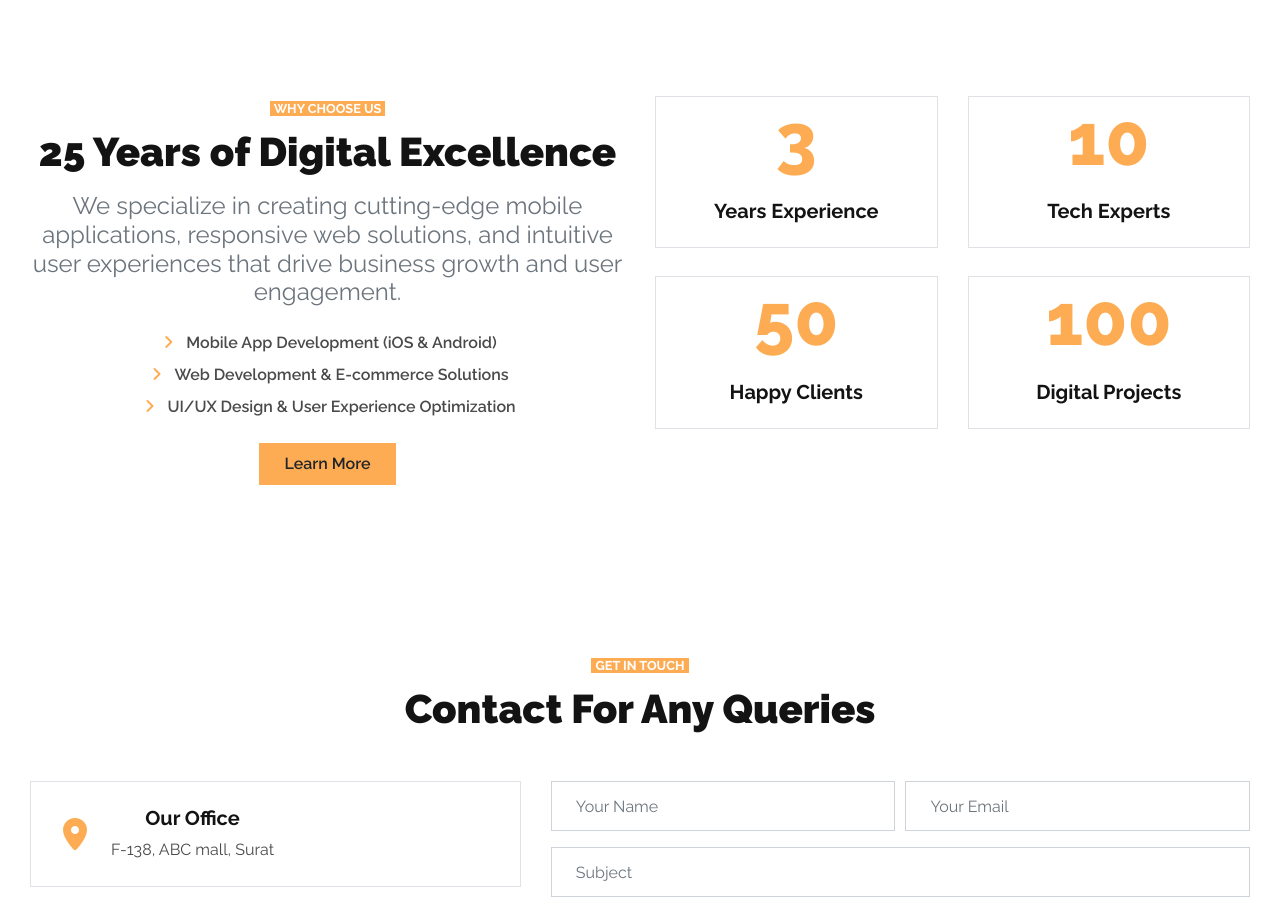
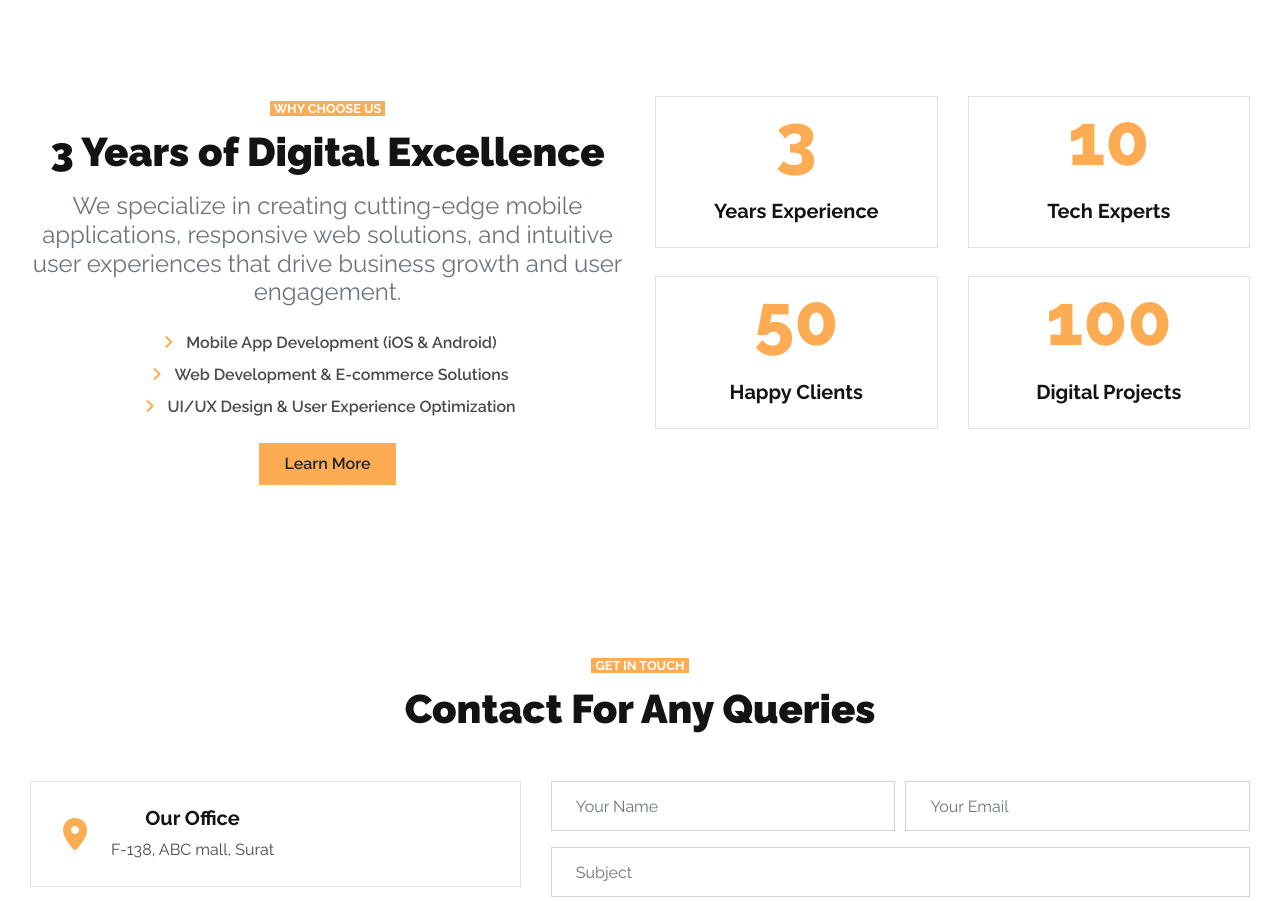
Before and after one commit to meet-navapara/company-portfolio, a React (Vite) app: page / in a window 1280 px wide. Shown: the part 2700-3601 px from the top of the page. Built offline with nearby package versions, Linux system fonts and the light colour scheme.

Commit message:
final touch

```diff
--- a/src/pages/Feature.jsx
+++ b/src/pages/Feature.jsx
@@ -74,7 +74,7 @@ const Feature = () => {
             <small className="bg-primary text-white text-uppercase font-weight-bold px-1">
               Why Choose Us
             </small>
-            <h1 className="mt-2 mb-3">25 Years of Digital Excellence</h1>
+            <h1 className="mt-2 mb-3">3 Years of Digital Excellence</h1>
             <h4 className="font-weight-normal text-muted mb-4">
               We specialize in creating cutting-edge mobile applications,
               responsive web solutions, and intuitive user experiences that
```
